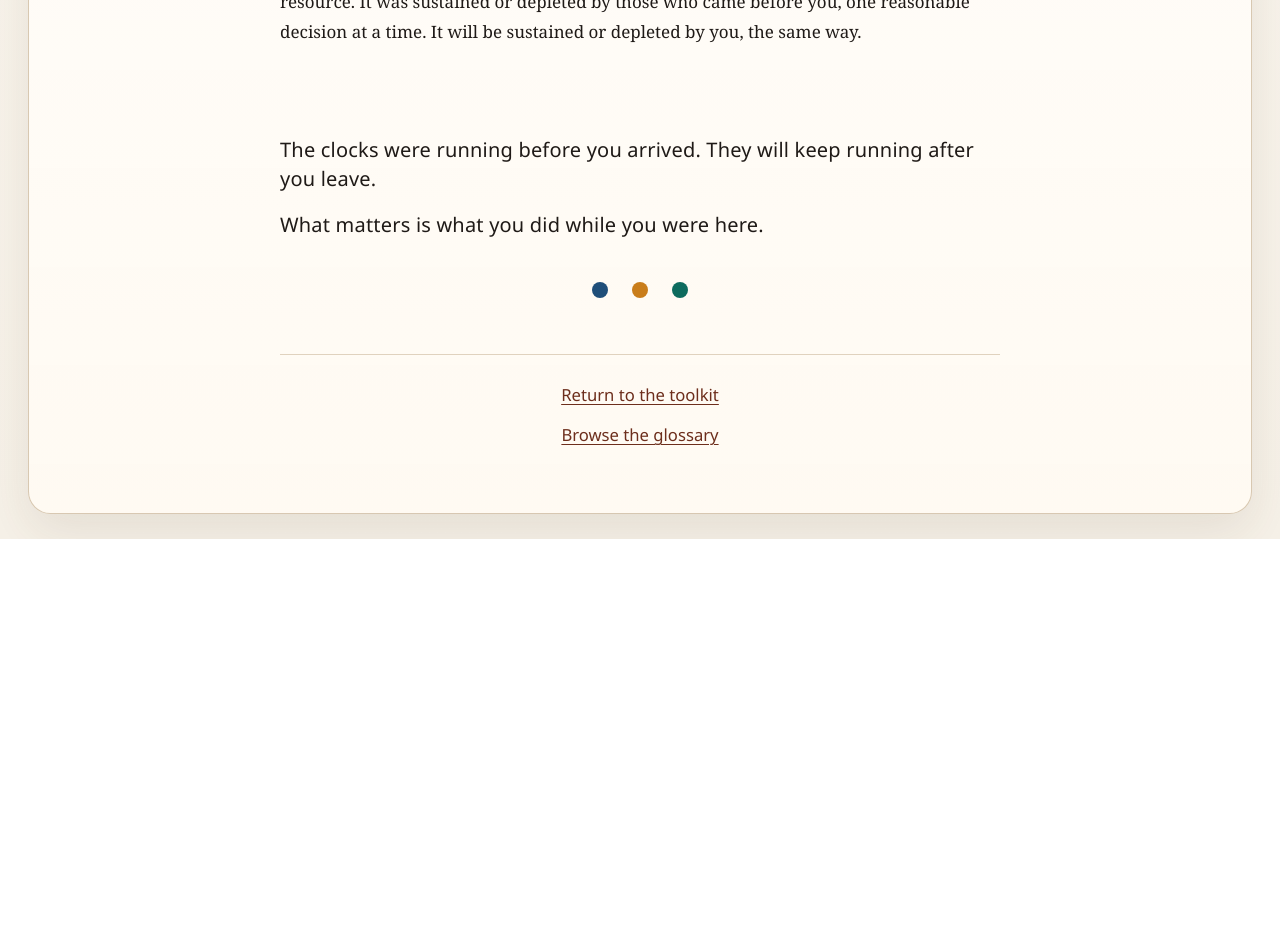
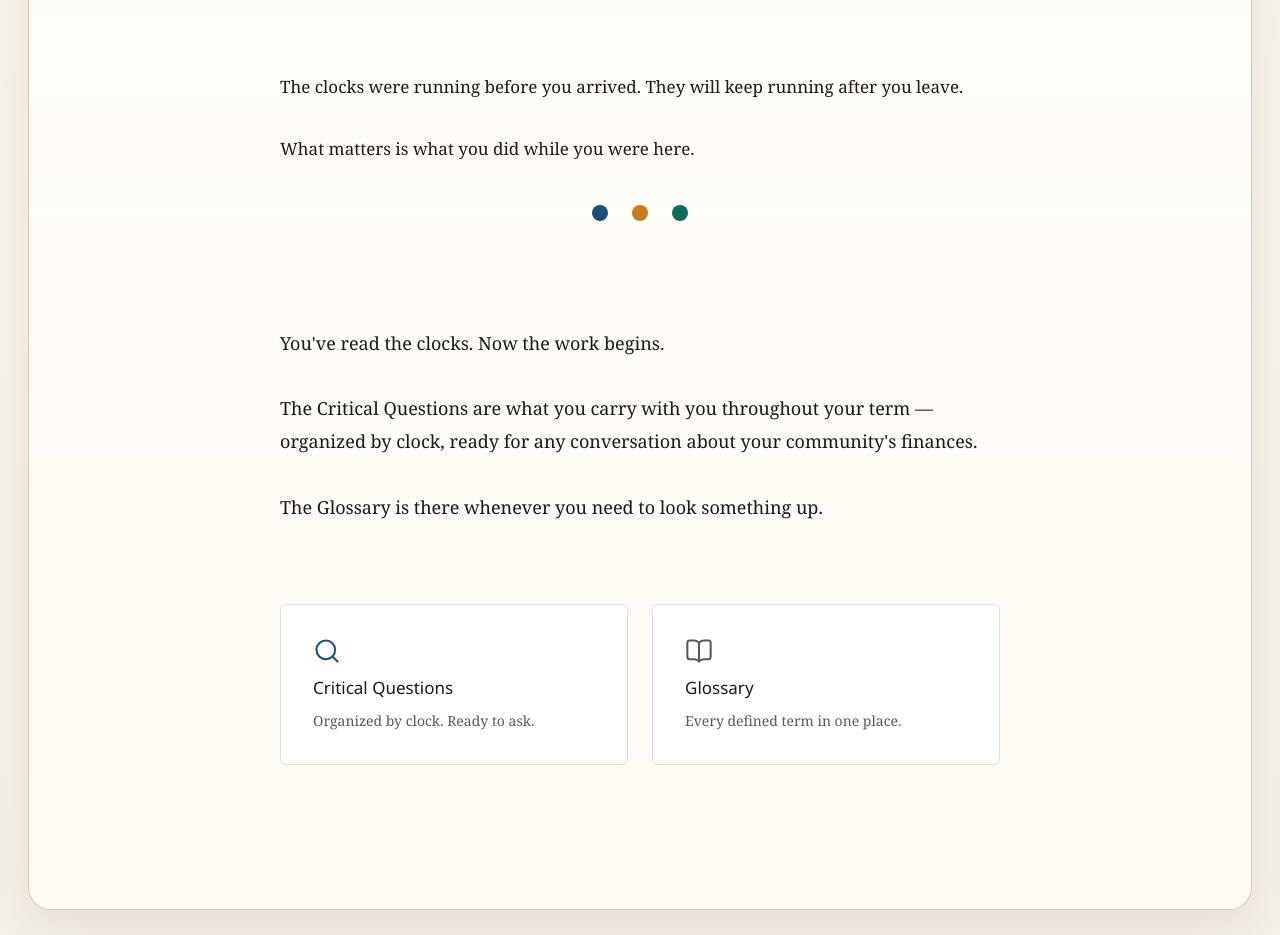
Before and after one commit to SKavanagh13/Seeing-the-System, a React (Vite) app: page /epilogue in a window 1280 px wide. Shown: the part 1120-2055 px from the top of the page. Before the commit the page ends 1659 px from the top, so only its background shows below. Built offline with nearby package versions, Linux system fonts and the light colour scheme.

Commit message:
epilogue bottom rework (#23)

```diff
--- a/content/epilogue.md
+++ b/content/epilogue.md
@@ -1,4 +1,4 @@
-# Epilogue: The Commons Held
+# Epilogue
 
 You are no longer the official sitting in that first budget briefing, nodding along at unfamiliar and overwhelming information, hoping you were asking the right questions.
 
--- a/src/pages/EpiloguePage.tsx
+++ b/src/pages/EpiloguePage.tsx
@@ -1,5 +1,6 @@
 import epilogueSource from '../../content/epilogue.md?raw'
 
+import { BookOpen, Search } from 'lucide-react'
 import { NavLink } from 'react-router-dom'
 
 import { ChapterRenderer } from '../components/chapter/ChapterRenderer'
@@ -10,6 +11,12 @@ const stewardshipParagraph =
 
 const firstClosingParagraph =
   'The clocks were running before you arrived. They will keep running after you leave.'
+
+const transitionParagraphs = [
+  "You've read the clocks. Now the work begins.",
+  'The Critical Questions are what you carry with you throughout your term \u2014 organized by clock, ready for any conversation about your community\'s finances.',
+  'The Glossary is there whenever you need to look something up.',
+] as const
 
 const epilogueDocument = createEpilogueDocument(epilogueSource)
 const stewardshipIndex = findParagraphIndex(
@@ -37,7 +44,6 @@ export function EpiloguePage() {
   return (
     <section className="page epilogue-page">
       <header className="epilogue-page__hero">
-        <p className="page__eyebrow">Epilogue</p>
         <h1 className="page__title epilogue-page__title">
           {epilogueDocument.title}
         </h1>
@@ -68,14 +74,46 @@ export function EpiloguePage() {
           </div>
         </section>
 
-        <nav className="epilogue-page__links" aria-label="Related links">
-          <NavLink to="/toolkit" className="epilogue-page__text-link">
-            Return to the toolkit
-          </NavLink>
-          <NavLink to="/glossary" className="epilogue-page__text-link">
-            Browse the glossary
-          </NavLink>
-        </nav>
+        <section className="epilogue-page__next-steps" aria-label="Next destinations">
+          <div className="epilogue-page__transition">
+            {transitionParagraphs.map((paragraph) => (
+              <p key={paragraph} className="epilogue-page__transition-paragraph">
+                {paragraph}
+              </p>
+            ))}
+          </div>
+
+          <nav className="epilogue-page__cards" aria-label="Related links">
+            <NavLink to="/toolkit" className="epilogue-page__card">
+              <Search
+                className="epilogue-page__card-icon"
+                aria-hidden="true"
+                size={28}
+                strokeWidth={1.75}
+              />
+              <span className="epilogue-page__card-title">Critical Questions</span>
+              <span className="epilogue-page__card-description">
+                Organized by clock. Ready to ask.
+              </span>
+            </NavLink>
+
+            <NavLink
+              to="/glossary"
+              className="epilogue-page__card epilogue-page__card--glossary"
+            >
+              <BookOpen
+                className="epilogue-page__card-icon"
+                aria-hidden="true"
+                size={28}
+                strokeWidth={1.75}
+              />
+              <span className="epilogue-page__card-title">Glossary</span>
+              <span className="epilogue-page__card-description">
+                Every defined term in one place.
+              </span>
+            </NavLink>
+          </nav>
+        </section>
       </div>
     </section>
   )
--- a/src/pages/HomePage.tsx
+++ b/src/pages/HomePage.tsx
@@ -17,7 +17,6 @@ export function HomePage() {
   return (
     <section className="page home-page">
       <header className="chapter-page__hero">
-        <p className="page__eyebrow">{prologue.eyebrow}</p>
         <h1 className="page__title chapter-page__title">{prologue.title}</h1>
       </header>
 
--- a/src/styles.css
+++ b/src/styles.css
@@ -690,7 +690,7 @@ select {
 }
 
 .epilogue-page__content .chapter-renderer {
-  gap: 1.25rem;
+  gap: 32px;
 }
 
 .epilogue-page__content .chapter-paragraph,
@@ -712,15 +712,7 @@ select {
 
 .epilogue-page__stewardship .chapter-renderer,
 .epilogue-page__closing .chapter-renderer {
-  gap: 1rem;
-}
-
-.epilogue-page__closing .chapter-paragraph {
-  font-family: var(--font-heading);
-  font-size: 20px;
-  font-weight: 500;
-  letter-spacing: 0.01em;
-  line-height: 1.45;
+  gap: 32px;
 }
 
 .epilogue-page__clocks {
@@ -748,26 +740,77 @@ select {
   background: var(--color-generational);
 }
 
-.epilogue-page__links {
+.epilogue-page__next-steps {
   display: grid;
-  justify-items: center;
-  gap: 0.8rem;
-  margin-top: 1.8rem;
-  padding-top: 1.6rem;
-  border-top: 1px solid rgba(212, 194, 170, 0.72);
+  gap: 80px;
 }
 
-.epilogue-page__text-link {
-  color: var(--color-link);
-  font-family: var(--font-heading);
-  font-size: 0.98rem;
-  text-decoration: underline;
-  text-decoration-thickness: 1px;
-  text-underline-offset: 0.18em;
+.epilogue-page__transition {
+  display: grid;
+  gap: 32px;
+  margin-top: 80px;
 }
 
-.epilogue-page__text-link:hover {
-  color: var(--color-text);
+.epilogue-page__transition-paragraph {
+  max-width: 45rem;
+  margin: 0;
+  color: #1A1A18;
+  font-size: 18px;
+  font-weight: 400;
+  line-height: 1.85;
+}
+
+.epilogue-page__cards {
+  display: grid;
+  grid-template-columns: repeat(2, minmax(0, 1fr));
+  gap: 24px;
+  margin-bottom: 80px;
+}
+
+.epilogue-page__card {
+  display: grid;
+  gap: 12px;
+  align-content: start;
+  min-height: 100%;
+  padding: 32px;
+  border: 1px solid #E0DED8;
+  border-radius: 6px;
+  background: #FFFFFF;
+  color: #1A1A18;
+  text-decoration: none;
+  transition: border-color 200ms ease;
+}
+
+.epilogue-page__card:hover,
+.epilogue-page__card:focus-visible {
+  border-color: #A8A49C;
+}
+
+.epilogue-page__card-icon {
+  color: #1F4E79;
+}
+
+.epilogue-page__card--glossary .epilogue-page__card-icon {
+  color: #595956;
+}
+
+.epilogue-page__card-title {
+  font-family: var(--font-heading);
+  font-size: 17px;
+  font-weight: 500;
+  line-height: 1.25;
+}
+
+.epilogue-page__card-description {
+  color: #595956;
+  font-size: 14px;
+  line-height: 1.55;
+}
+
+@media (max-width: 720px) {
+  .epilogue-page__cards {
+    grid-template-columns: 1fr;
+  }
 }
 
 .toolkit-page__hero,
```
